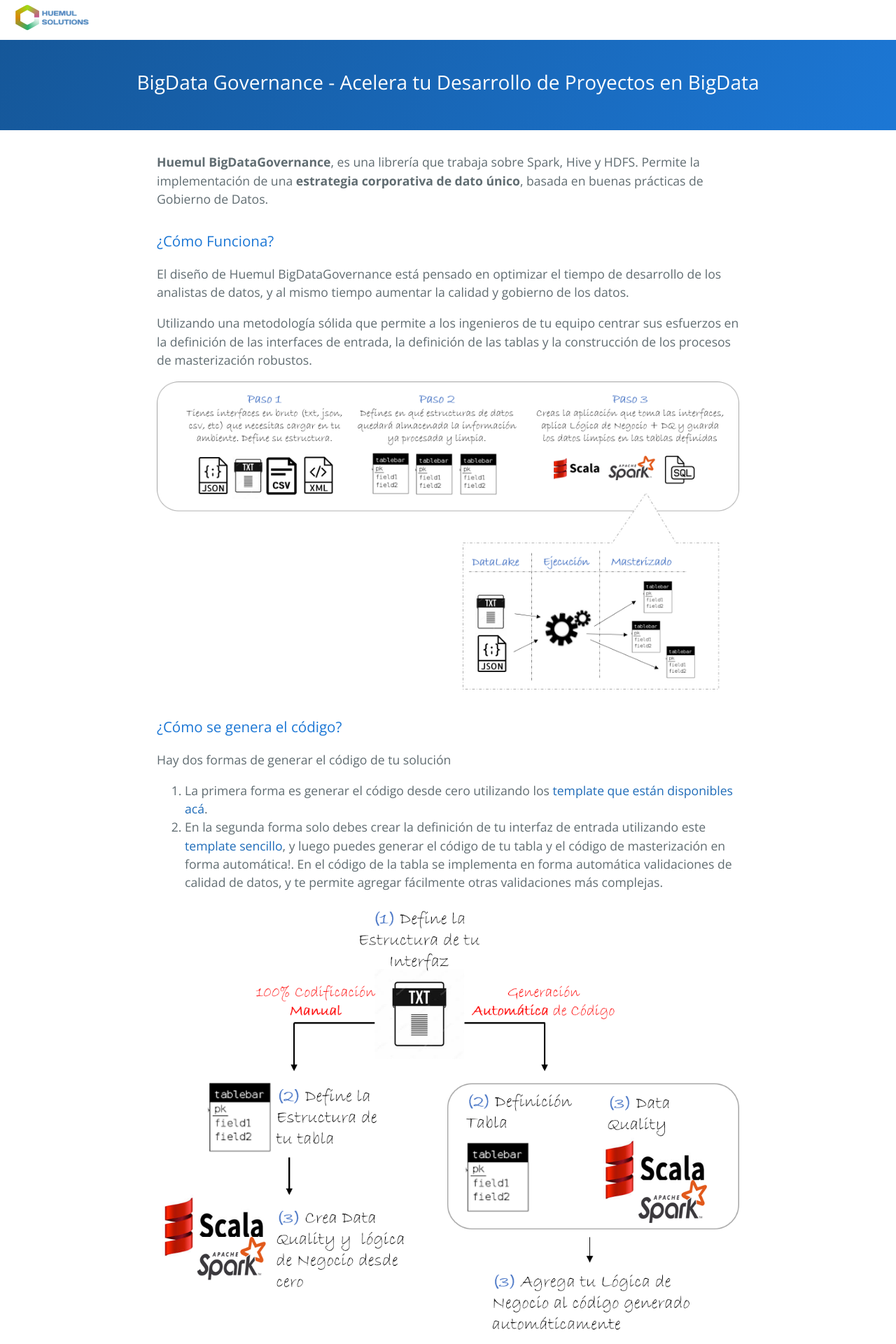
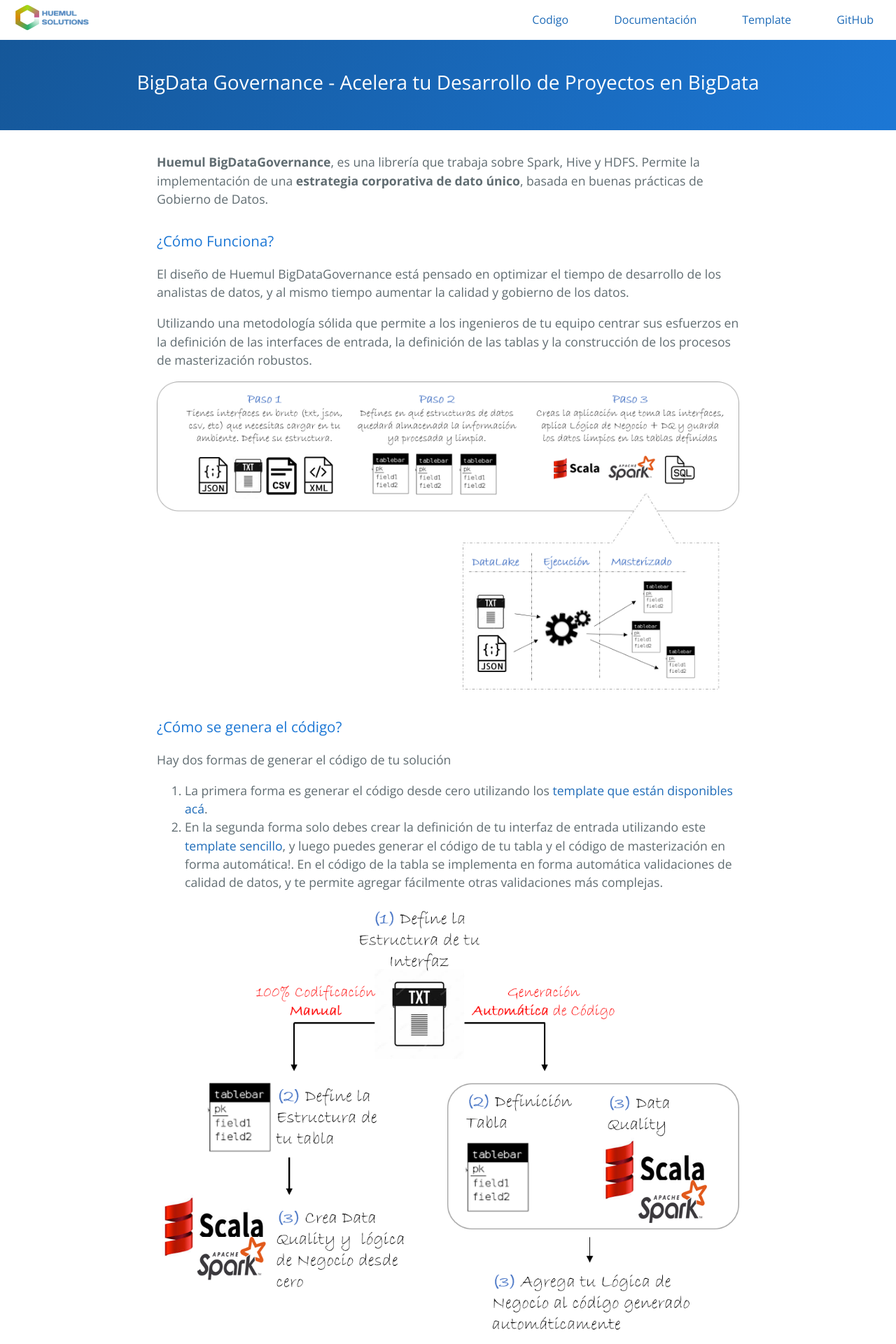
Before and after one commit to Blashhm/blashhm.github.io, a Jekyll site: the page built from index.md, in a window 1280 px wide. Shown: the top 1920 px of the page at 70% size. Built offline with Jekyll 4.4.1, drawn with Linux system fonts in a browser that asks for light colours.

Commit message:
Update normalize.scss

```diff
--- a/_sass/normalize.scss
+++ b/_sass/normalize.scss
@@ -591,6 +591,11 @@ th {
  .iconoDocumentacion{
     display: none !important;
   }
+
+  .NavMuestraMenu{
+    visibility: initial !important;
+  }
+
 }
 
 .nav-collapse ul ul a {
```
